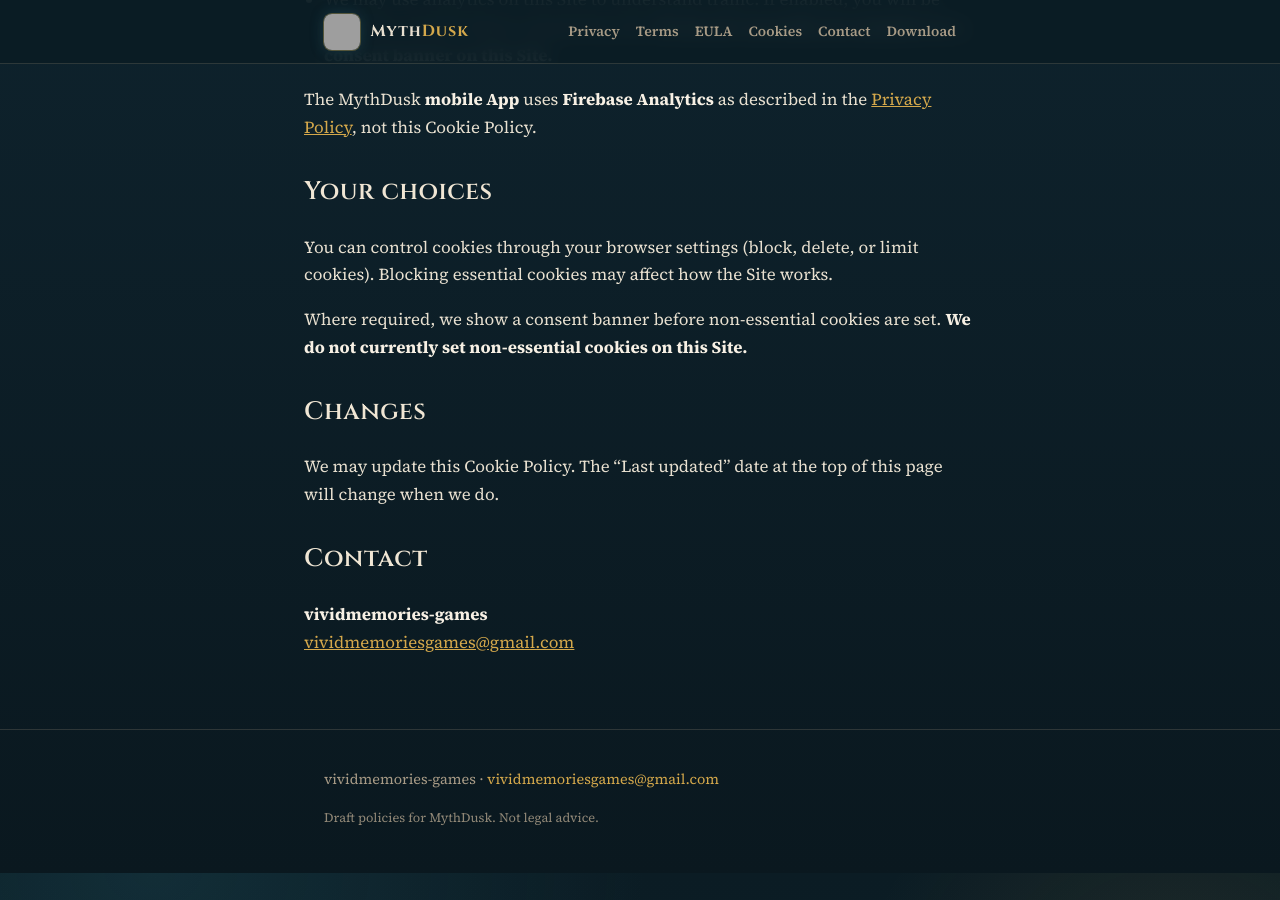
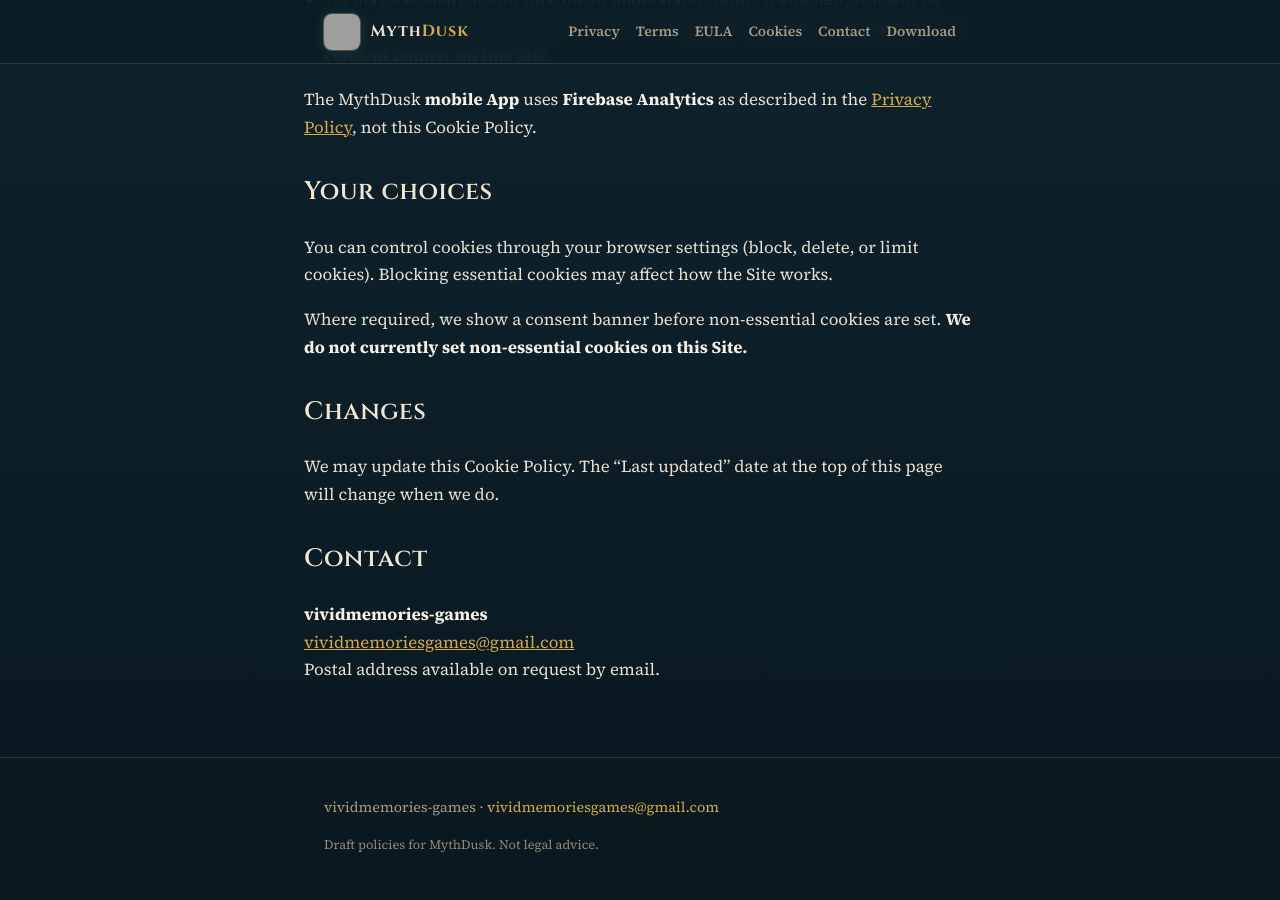
Before and after one commit to vividmemories-games/vividmemories-games.github.io, a Jekyll site: the page built from mythdusk/cookie-policy.md, in a window 1280 px wide and 900 px high, scrolled down 706 px. Built offline with Jekyll 4.4.1, drawn with Linux system fonts in a browser that asks for light colours; grey boxes are pictures that could not be loaded.

Commit message:
Hide MythDusk cookie-policy postal address when unset.
Co-authored-by: Cursor <cursoragent@cursor.com>

```diff
--- a/mythdusk/cookie-policy.md
+++ b/mythdusk/cookie-policy.md
@@ -43,4 +43,4 @@ We may update this Cookie Policy. The "Last updated" date at the top of this pag
 
 **{{ legal.entity_name }}**
 [{{ legal.contact_email }}](mailto:{{ legal.contact_email }})
-{{ legal.postal_address }}
+{% if legal.postal_address != "" %}{{ legal.postal_address }}{% else %}Postal address available on request by email.{% endif %}
```
